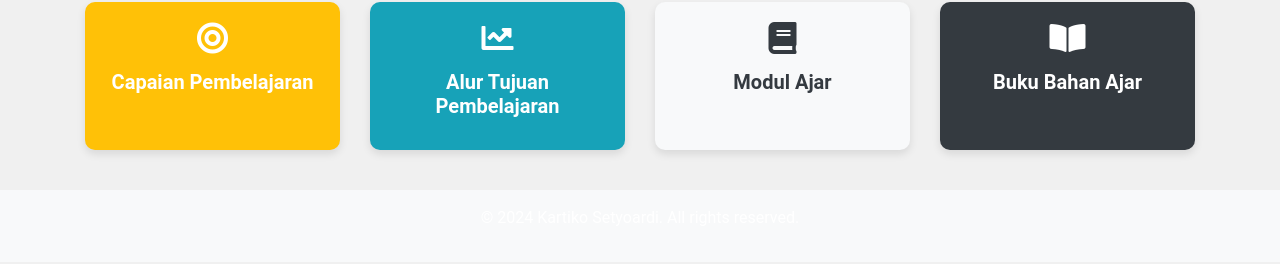
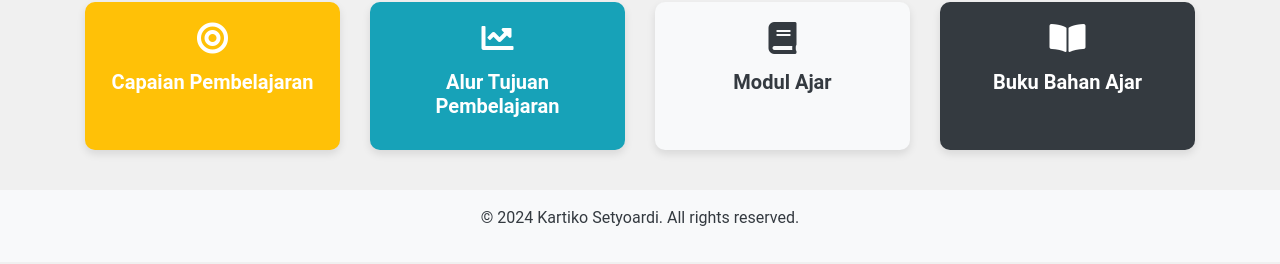
Before and after one commit to kartiko361/modul-digital-informatika, a plain HTML site: page index.html in a window 1280 px wide. Shown: the part 462-726 px from the top of the page. Drawn offline with nearby package versions, Linux system fonts and the light colour scheme.

Commit message:
Update 1

```diff
--- a/index.html
+++ b/index.html
@@ -121,7 +121,7 @@
     </div>
 
     <!-- Footer -->
-    <footer class="bg-light text-center py-3 mt-4">
+    <footer class="bg-light text-center text-dark py-3 mt-4">
         <p>&copy; 2024 Kartiko Setyoardi. All rights reserved.</p>
     </footer>
 
```
